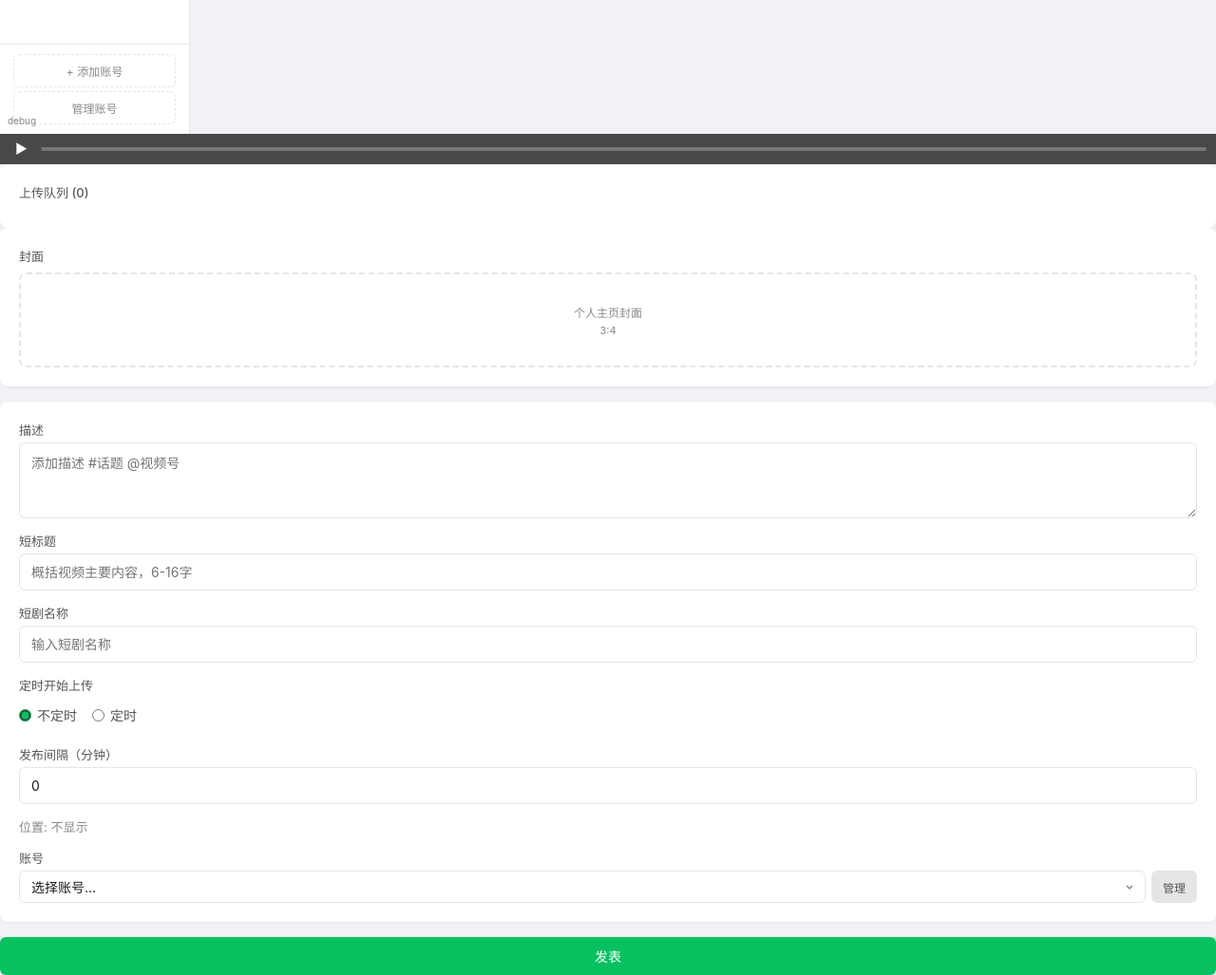
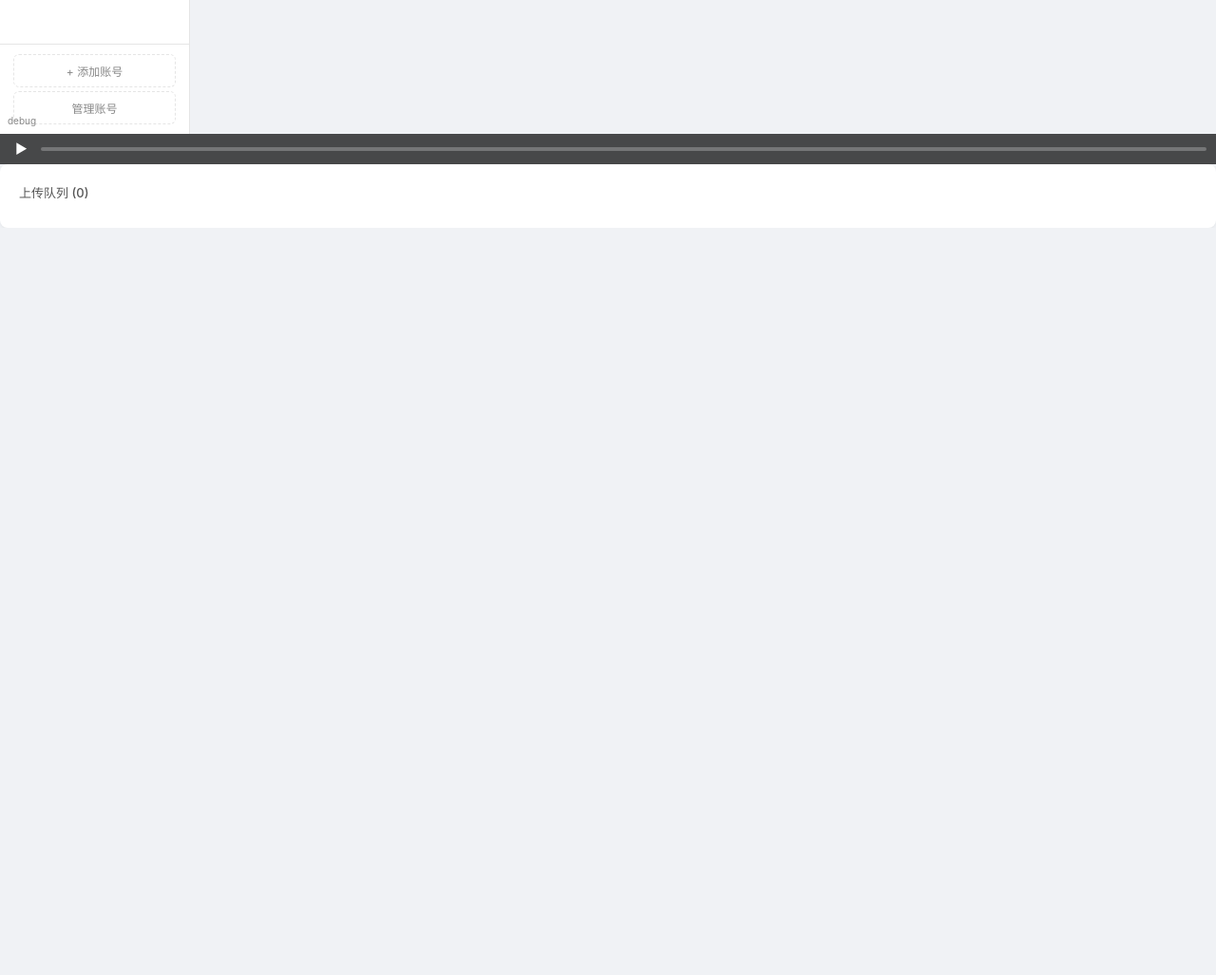
Before and after one commit to YuShanNan/wechat-channel-batch-upload, a Flask app: page / in a window 1280 px wide. Shown: the part 659-1686 px from the top of the page at 95% size. After the commit the page ends 899 px from the top, so only its background shows below. Run offline with Flask 3, Linux system fonts and the light colour scheme; data that the repository does not hold is empty.

Commit message:
fix: remove duplicate static HTML elements from index.html
Co-Authored-By: Claude Opus 4.7 (1M context) <noreply@anthropic.com>

```diff
--- a/templates/index.html
+++ b/templates/index.html
@@ -255,66 +255,7 @@
     </div>
   </div>
 
-  <div class="right">
-    <!-- 封面 -->
-    <div class="card">
-      <div class="card-title">封面</div>
-      <div class="cover-drop" id="cover-dz">
-        <div class="cv-label">个人主页封面</div>
-        <div class="cv-ratio">3:4</div>
-      </div>
-      <input type="file" id="cover-input" accept="image/png,image/jpeg,image/webp" style="display:none">
-    </div>
-
-    <!-- 表单 -->
-    <div class="card" style="flex:1">
-      <div style="display:flex;flex-direction:column;gap:14px">
-        <div class="form-group">
-          <label>描述</label>
-          <textarea id="form-desc" placeholder="添加描述 #话题 &commat;视频号"></textarea>
-        </div>
-        <div class="form-group">
-          <label>短标题</label>
-          <input id="form-title" placeholder="概括视频主要内容，6-16字" maxlength="20">
-        </div>
-        <div class="form-group">
-          <label>短剧名称</label>
-          <input id="form-drama" placeholder="输入短剧名称">
-        </div>
-        <div class="form-group">
-          <label>定时开始上传</label>
-          <div class="radio-row">
-            <label><input type="radio" name="schedule" value="now" checked onchange="toggleSchedule()">不定时</label>
-            <label><input type="radio" name="schedule" value="scheduled" onchange="toggleSchedule()">定时</label>
-          </div>
-          <input type="datetime-local" id="form-time" style="display:none">
-        </div>
-        <div class="form-group">
-          <label>发布间隔（分钟）</label>
-          <input type="number" id="form-interval" value="0" min="0" max="1440" placeholder="0 = 无间隔">
-        </div>
-        <div style="font-size:13px;color:var(--text2)">位置: 不显示</div>
-        <div class="form-group">
-          <label>账号</label>
-          <div class="acct-row">
-            <select class="acct-select" id="account-select"><option value="">选择账号…</option></select>
-	            <div class="cust-select" id="account-select-wrap">
-	              <div class="cust-trigger" id="account-select-trigger" onclick="toggleCustSelect()">
-	                <span class="cust-text">选择账号…</span>
-	                <svg class="cust-arrow" width="12" height="12" viewBox="0 0 12 12"><path d="M3 5l3 3 3-3" fill="none" stroke="currentColor" stroke-width="1.5"/></svg>
-	              </div>
-	              <div class="cust-dropdown" id="account-select-dropdown"></div>
-	            </div>
-            <button class="btn-sm btn-mgmt" onclick="openAccountManager()">管理</button>
-          </div>
-        </div>
-      </div>
-    </div>
-    <button class="btn btn-publish" id="btn-publish" onclick="startUpload()">发表</button>
-  </div>
-</div>
-
-<div class="acct-overlay" id="acct-overlay" onclick="closeAccountManager()">
+  <div class="acct-overlay" id="acct-overlay" onclick="closeAccountManager()">
   <div class="modal" onclick="event.stopPropagation()">
     <div class="modal-header">
       <h2>账号管理</h2>
```
